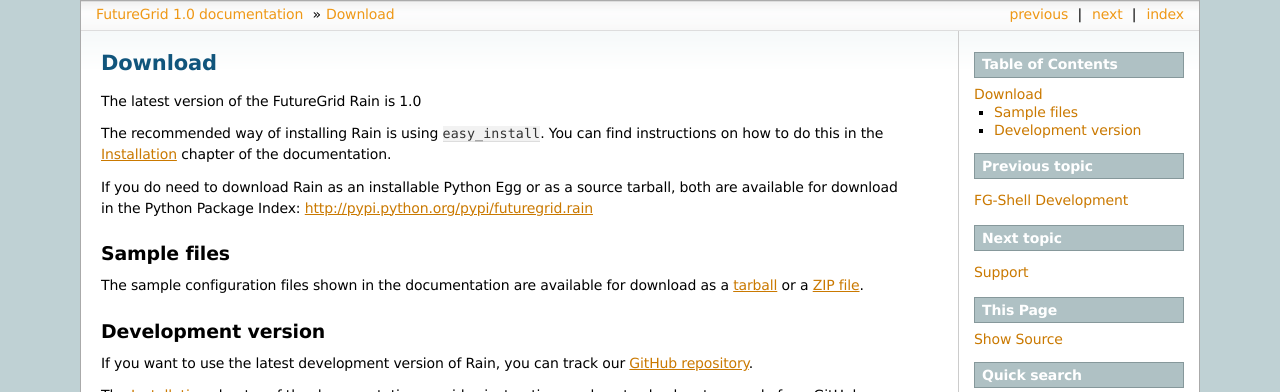
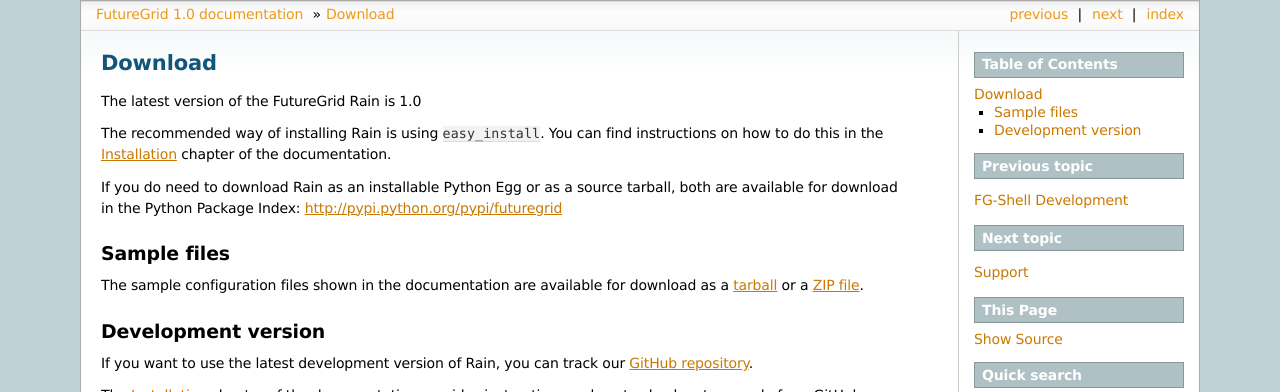
Before and after one commit to futuregrid/rain, a Sphinx documentation site: the page built from doc/download.rst, in a window 1280 px wide. Shown: the top 392 px of the page. Built offline with Sphinx 7.4.7, drawn with Linux system fonts in a browser that asks for light colours.

Commit message:
futuregrid

```diff
--- a/doc/download.rst
+++ b/doc/download.rst
@@ -11,7 +11,7 @@
 :ref:`Installation <chap_install_futuregrid>` chapter of the documentation.
 
 If you do need to download Rain as an installable Python Egg or as a source
-tarball, both are available for download in the Python Package Index: http://pypi.python.org/pypi/futuregrid.rain
+tarball, both are available for download in the Python Package Index: http://pypi.python.org/pypi/futuregrid
 
 Sample files
 ------------
--- a/setup.py
+++ b/setup.py
@@ -22,7 +22,7 @@
 from futuregrid import RELEASE
 
 setup(
-    name = 'futuregrid.rain',
+    name = 'futuregrid',
     version = RELEASE,
     description = "FutureGrid Rain and Image Management is a software for managing OS images and enabling advance dynamic provisioning to users",
     author = 'Javier Diaz, Fugang Wang, Gregor von Laszewski, Andrew J. Younge, Mike Lewis',
```
Also changed, not shown: 2 other files.
